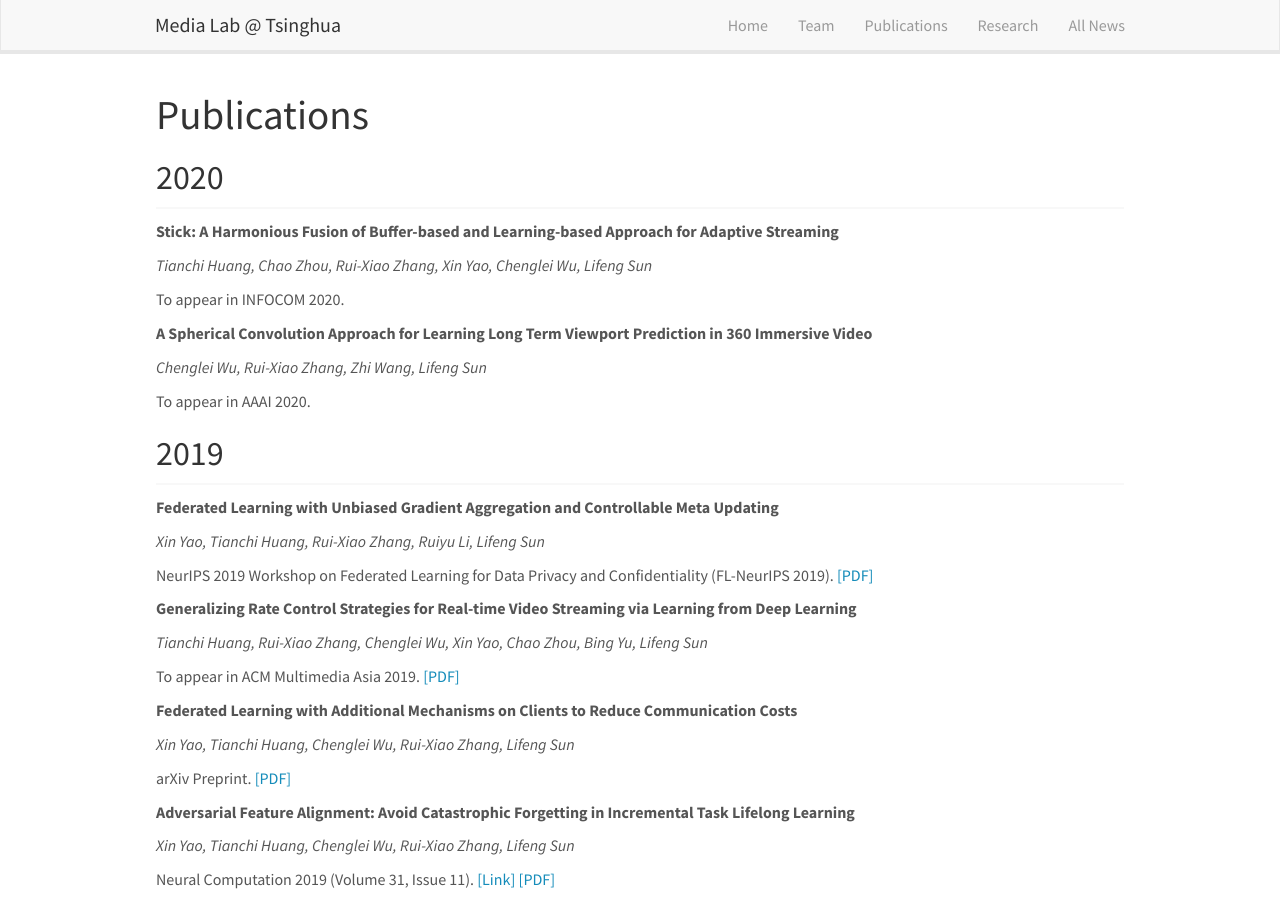
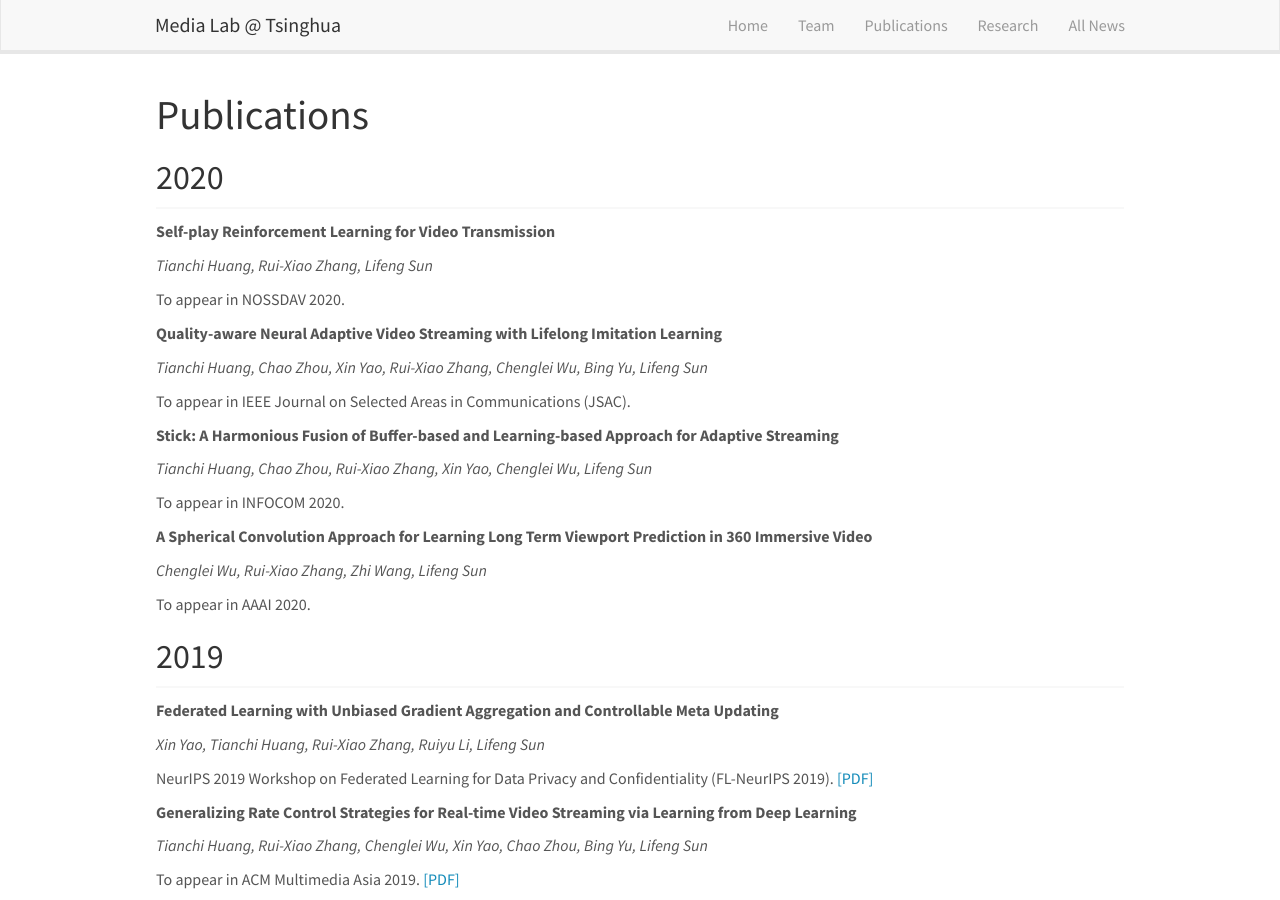
Before and after one commit to thu-media/homepage, a Jekyll site: the page built from _pages/publications.md, in a window 1280 px wide and 900 px high. Built offline with Jekyll 4.4.1, drawn with Linux system fonts in a browser that asks for light colours.

Commit message:
Update publist.yml

```diff
--- a/_data/publist.yml
+++ b/_data/publist.yml
@@ -1,5 +1,15 @@
 - Year: 2020
   Publications:
+    - title: "Self-play Reinforcement Learning for Video Transmission"
+      authors: Tianchi Huang, Rui-Xiao Zhang, Lifeng Sun
+      file:
+      conference: To appear in NOSSDAV 2020.
+
+    - title: "Quality-aware Neural Adaptive Video Streaming with Lifelong Imitation Learning"
+      authors: Tianchi Huang, Chao Zhou, Xin Yao, Rui-Xiao Zhang, Chenglei Wu, Bing Yu, Lifeng Sun
+      file:
+      conference: To appear in IEEE Journal on Selected Areas in Communications (JSAC).
+
     - title: "Stick: A Harmonious Fusion of Buffer-based and Learning-based Approach for Adaptive Streaming"
       authors: Tianchi Huang, Chao Zhou, Rui-Xiao Zhang, Xin Yao, Chenglei Wu, Lifeng Sun
       file:
```
